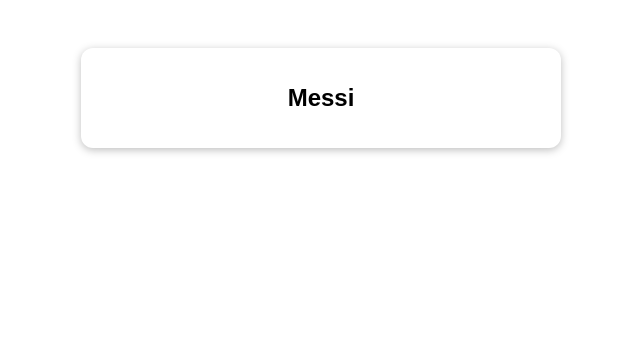
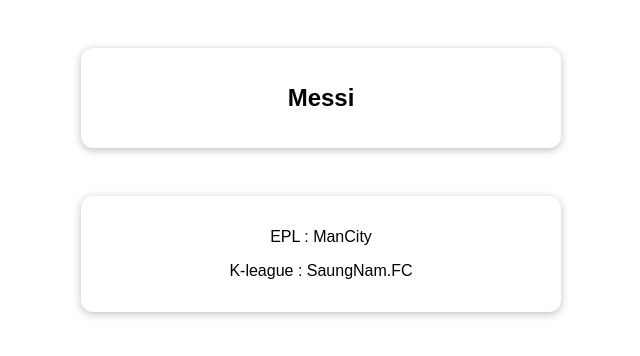
Before and after one commit to eagleduk/vue-perfect-guide, a Vue app in the folder 19. composition api/vue-project/: page / in a window 1280 px wide. Shown: the top 356 px of the page, without its empty margins (319-959 px from the left). Built offline with nearby package versions, Linux system fonts and the light colour scheme.

Commit message:
19. composition api > use data in reactive

```diff
--- a/19. composition api/vue-project/src/App.vue
+++ b/19. composition api/vue-project/src/App.vue
@@ -2,20 +2,42 @@
   <section class="container">
     <h2>{{ userName }}</h2>
   </section>
+  <section class="container">
+    <p>
+      <label for="">EPL : </label>
+      <span>{{ team.epl }}</span>
+    </p>
+    <p>
+      <label for="">K-league : </label>
+      <span>{{ team.K }}</span>
+    </p>
+  </section>
 </template>
 
 <script>
-import { ref } from "vue";
+import { reactive, ref } from "vue";
 
 export default {
   setup() {
     const uName = ref("Ronaldo");
+
+    const team = reactive({
+      epl: "Man.UTD",
+      K: "FC.Seoul",
+    });
+
     setTimeout(() => {
       uName.value = "Messi";
     }, 3000);
 
+    setTimeout(() => {
+      team.epl = "ManCity";
+      team.K = "SaungNam.FC";
+    }, 4000);
+
     return {
       userName: uName,
+      team,
     };
   },
   // data() {
```
Also changed, not shown: 1 other file (tests, documents, lock files or other folders).
